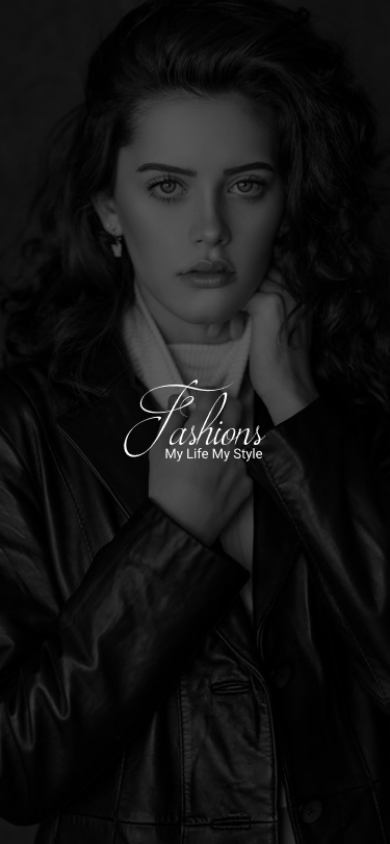
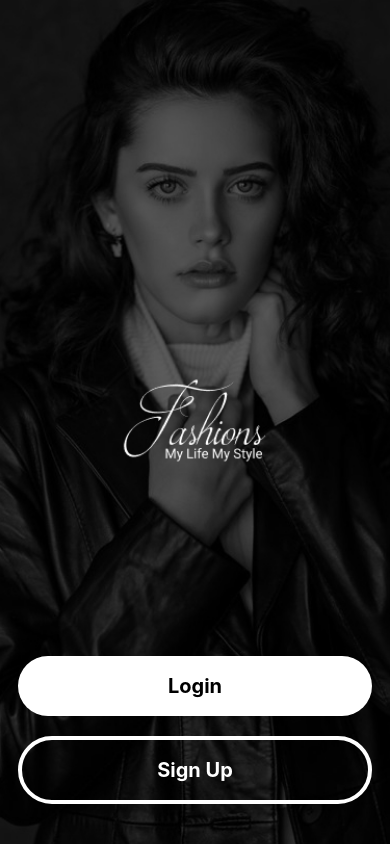
Before and after one commit to atcarbaro/ecommerce-app, a React Native app: screen /Initial in a window 390 px wide. Before the commit this address had no page. Built offline with nearby package versions, Linux system fonts and the light colour scheme.

Commit message:
add initial screen

```diff
--- a/App.tsx
+++ b/App.tsx
@@ -2,6 +2,9 @@ import { StyleSheet } from "react-native";
 import { SafeAreaProvider } from "react-native-safe-area-context";
 import { NavigationContainer } from "@react-navigation/native";
 import { createNativeStackNavigator } from "@react-navigation/native-stack";
+
+//Screens
+import InitialScreen from "./layouts/InitialScreen";
 import WelcomeScreen from "./layouts/WelcomeScreen";
 
 export default function App() {
@@ -15,6 +18,7 @@ export default function App() {
           }}
         >
           <Stack.Screen name="Welcome" component={WelcomeScreen} />
+          <Stack.Screen name="Initial" component={InitialScreen} />
         </Stack.Navigator>
       </NavigationContainer>
     </SafeAreaProvider>
--- /dev/null
+++ b/layouts/InitialScreen.tsx
@@ -0,0 +1,59 @@
+import { View, Image, Button, TouchableOpacity, Text, StyleSheet } from "react-native";
+
+const SplashImage = require("../assets/splashImage.png");
+
+const InitialScreen = () => {
+    return (
+        <View
+            style={styles.container}
+        >
+            <Image style={styles.image} source={SplashImage} />
+            <View style={styles.containerButton} >
+                <TouchableOpacity style={styles.loginButton}>
+                    <Text style={styles.loginText}>Login</Text>
+                </TouchableOpacity>
+                <View style={{ height: 20 }} />
+                <TouchableOpacity style={styles.signUpButton}>
+                    <Text style={styles.signUpText}>Sign Up</Text>
+                </TouchableOpacity>
+            </View>
+        </View >
+    );
+
+
+}
+
+const styles = StyleSheet.create({
+    container: {
+        flex: 1,
+        position: "relative",
+    },
+    image: { flex: 1, width: "100%" },
+    containerButton: {
+        position: "absolute",
+        marginLeft: "auto",
+        marginRight: "auto",
+        left: 0,
+        right: 0,
+        bottom: 0,
+        alignContent: "center",
+        paddingBottom: 40,
+        paddingHorizontal: 18,
+    },
+    loginButton: {
+        backgroundColor: '#FFFFFF', padding: 10, borderRadius: 50,
+    },
+    loginText: {
+        color: '#000000', textAlign: "center", fontSize: 20, fontWeight: "bold", paddingVertical: 8
+    },
+    signUpButton: {
+        padding: 10, borderRadius: 50, borderColor: '#FFFFFF', borderWidth: 4,
+    },
+    signUpText: {
+        color: '#FFFFFF', textAlign: "center", fontSize: 20, fontWeight: "bold", paddingVertical: 8
+    }
+});
+
+
+
+export default InitialScreen;
--- a/layouts/WelcomeScreen.tsx
+++ b/layouts/WelcomeScreen.tsx
@@ -1,8 +1,18 @@
+import { NativeStackScreenProps } from "@react-navigation/native-stack";
 import React from "react";
 import { View, Image } from "react-native";
 const SplashImage = require("../assets/splashImage.png");
 
-const WelcomeScreen = () => {
+interface Props extends NativeStackScreenProps<any, any> { }
+
+const WelcomeScreen = ({ navigation }: Props) => {
+
+  setTimeout(callback, 5000);
+  function callback() {
+    console.log('DESPUES DE 5 SEGUNDOS')
+    navigation.navigate('Initial')
+  }
+
   return (
     <View
       style={{
```
